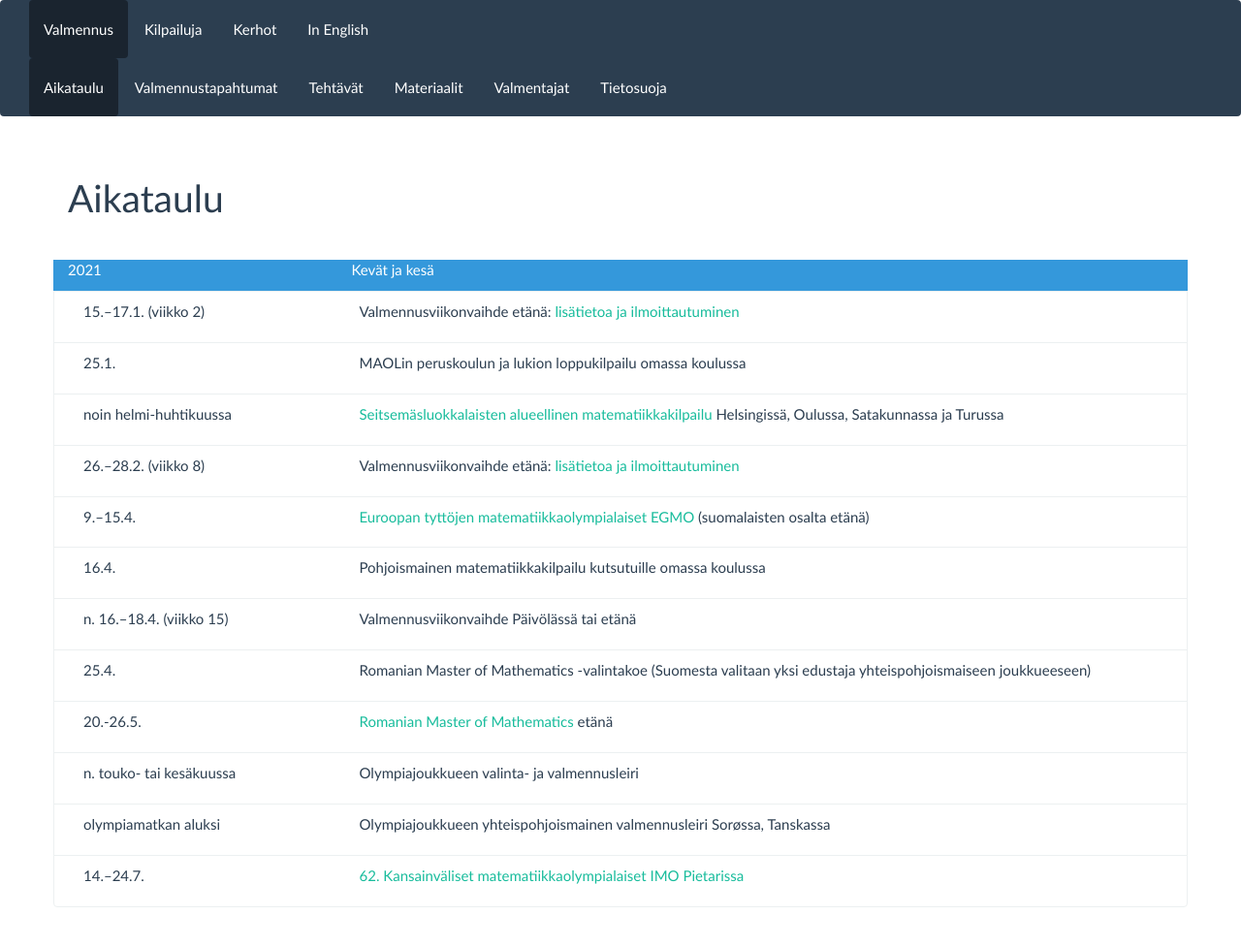
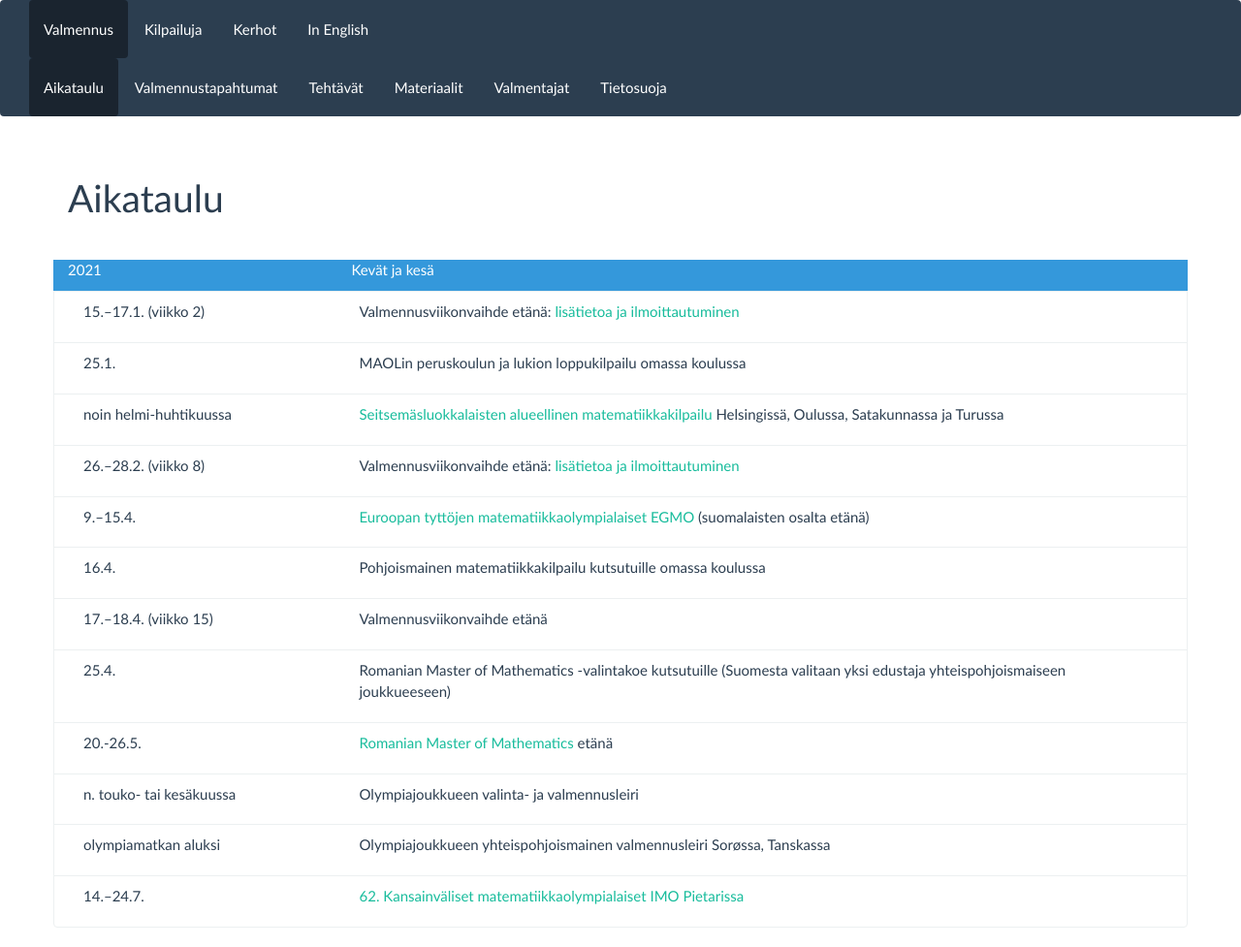
Before and after one commit to matematiikkakilpailut/matematiikkakilpailut.github.io, a Jekyll site: the page built from aikataulu/index.md, in a window 1280 px wide. Shown: the whole page at 97% size. Built offline with Jekyll 4.4.1, drawn with Linux system fonts in a browser that asks for light colours; before the commit the page ends 956 px from its top, so only the background shows below that.

Commit message:
Aikataulun täydennystä

```diff
--- a/aikataulu/index.md
+++ b/aikataulu/index.md
@@ -18,9 +18,9 @@ aikataulu:
     pvm: "9.&ndash;15.4."
   - tapahtuma: "Pohjois&shy;mainen matematiikka&shy;kilpailu kutsutuille omassa koulussa"
     pvm: "16.4."
-  - pvm: "n. 16.&ndash;18.4. (viikko 15)"
-    tapahtuma: "Valmennus&shy;viikonvaihde Päivölässä tai etänä"
-  - tapahtuma: "Romanian Master of Mathematics -valintakoe (Suomesta valitaan yksi edustaja yhteispohjoismaiseen joukkueeseen)"
+  - pvm: "17.&ndash;18.4. (viikko 15)"
+    tapahtuma: "Valmennus&shy;viikonvaihde etänä"
+  - tapahtuma: "Romanian Master of Mathematics -valintakoe kutsutuille (Suomesta valitaan yksi edustaja yhteispohjoismaiseen joukkueeseen)"
     pvm: "25.4."
   - pvm: "20.-26.5."
     tapahtuma: "[Romanian Master of Mathematics](http://rmms.lbi.ro/rmm2021/index.php?id=home) etänä"
```
